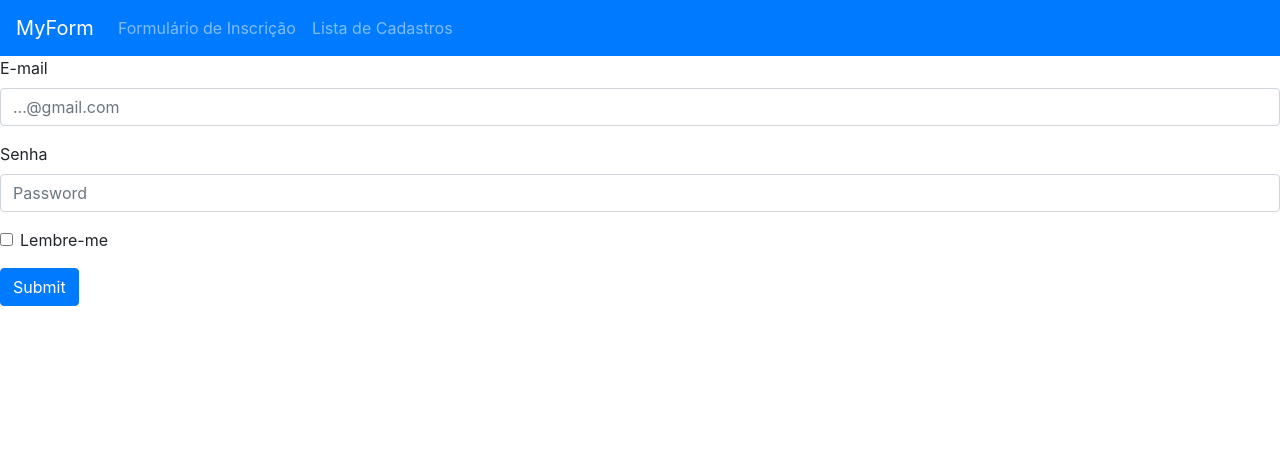
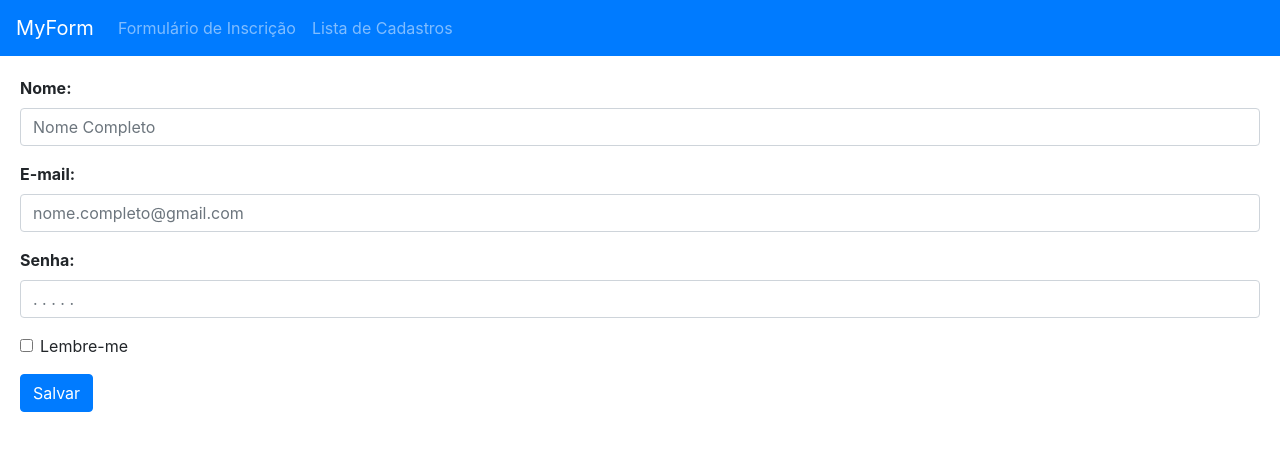
Before and after one commit to Cleysond10/Form-React, a React (Create React App) app: page /inscricao in a window 1280 px wide. Shown: the top 450 px of the page. Built offline with nearby package versions, Linux system fonts and the light colour scheme.

Commit message:
added .css file

```diff
--- /dev/null
+++ b/src/components/Form/Form.css
@@ -0,0 +1,4 @@
+.form{
+    margin: 10px;
+    padding: 10px;
+}
--- a/src/components/Form/index.jsx
+++ b/src/components/Form/index.jsx
@@ -1,25 +1,39 @@
 import React from 'react';
-import { Form, Button } from 'react-bootstrap';
+import {
+  Form, Row, Col, Button,
+} from 'react-bootstrap';
+import './Form.css';
 
 export default function index() {
   return (
-    <Form>
+    <Form className="form">
+      <Row lg={9} xl={12}>
+        <Col>
+          <Form.Group controlId="formBasicName">
+            <Form.Label><b>Nome:</b></Form.Label>
+            <Form.Control type="name" placeholder="Nome Completo" />
+            <Form.Text className="text-muted" />
+          </Form.Group>
+
           <Form.Group controlId="formBasicEmail">
-        <Form.Label>E-mail</Form.Label>
-        <Form.Control type="email" placeholder="...@gmail.com" />
+            <Form.Label><b>E-mail:</b></Form.Label>
+            <Form.Control type="email" placeholder="nome.completo@gmail.com" />
             <Form.Text className="text-muted" />
           </Form.Group>
 
           <Form.Group controlId="formBasicPassword">
-        <Form.Label>Senha</Form.Label>
-        <Form.Control type="password" placeholder="Password" />
+            <Form.Label><b>Senha:</b></Form.Label>
+            <Form.Control type="password" placeholder=". . . . ." />
           </Form.Group>
           <Form.Group controlId="formBasicCheckbox">
             <Form.Check type="checkbox" label="Lembre-me" />
           </Form.Group>
+
           <Button variant="primary" type="submit">
-        Submit
+            Salvar
           </Button>
+        </Col>
+      </Row>
     </Form>
   );
 }
```
Lines whose indentation alone changed are shown as unchanged.
